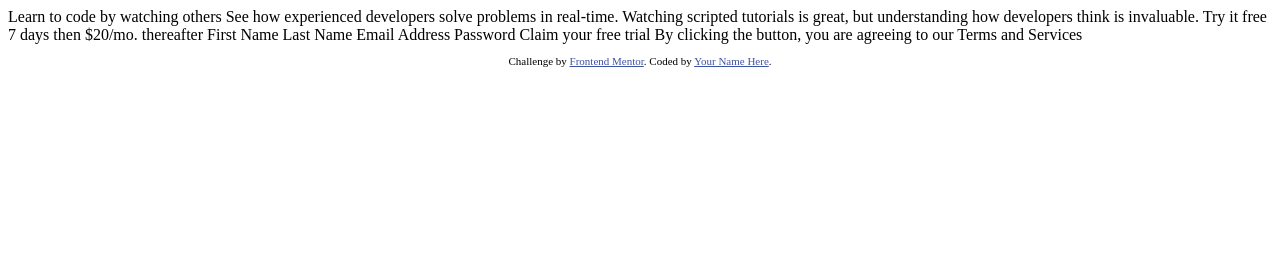
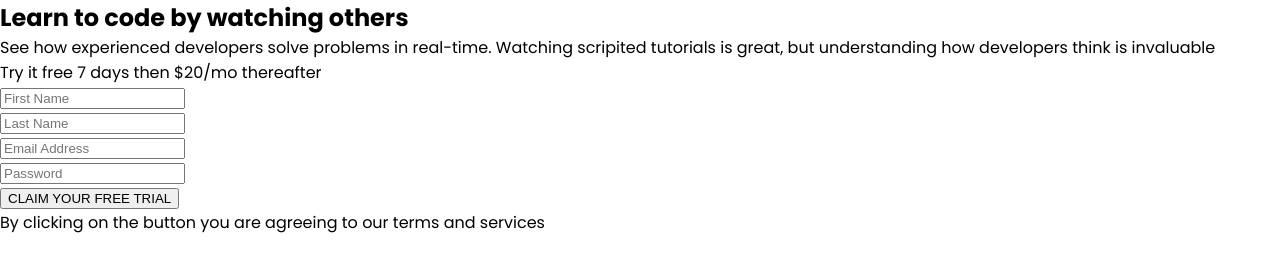
Before and after one commit to anderson-ca/signup-form, a plain HTML site: page index.html in a window 1280 px wide. Drawn offline with Linux system fonts and the light colour scheme.

Commit message:
set up basic layout

```diff
--- a/index.html
+++ b/index.html
@@ -1,43 +1,75 @@
 <!DOCTYPE html>
 <html lang="en">
   <head>
-  <meta charset="UTF-8">
-  <meta name="viewport" content="width=device-width, initial-scale=1.0"> <!-- displays site properly based on user's device -->
+    <meta charset="UTF-8" />
+    <meta name="viewport" content="width=device-width, initial-scale=1.0" />
+    <!-- displays site properly based on user's device -->
 
-  <link rel="icon" type="image/png" sizes="32x32" href="./images/favicon-32x32.png">
-  <link rel="stylesheet" href="./styles/style.css">
+    <link
+      rel="icon"
+      type="image/png"
+      sizes="32x32"
+      href="./images/favicon-32x32.png"
+    />
+    <link rel="stylesheet" href="./styles/style.css" />
 
     <title>Frontend Mentor | Intro component with sign up form</title>
 
     <!-- Feel free to remove these styles or customise in your own stylesheet 👍 -->
     <style>
-    .attribution { font-size: 11px; text-align: center; }
-    .attribution a { color: hsl(228, 45%, 44%); }
+      .attribution {
+        font-size: 11px;
+        text-align: center;
+      }
+      .attribution a {
+        color: hsl(228, 45%, 44%);
+      }
     </style>
   </head>
   <body>
-
-  Learn to code by watching others
-
-  See how experienced developers solve problems in real-time. Watching scripted tutorials is great,
-  but understanding how developers think is invaluable.
-
-  Try it free 7 days then $20/mo. thereafter
-
-  First Name
-  Last Name
-  Email Address
-  Password
-
-  Claim your free trial
-
-  By clicking the button, you are agreeing to our Terms and Services
-
-  <footer>
-    <p class="attribution">
-      Challenge by <a href="https://www.frontendmentor.io?ref=challenge" target="_blank">Frontend Mentor</a>.
-      Coded by <a href="#">Your Name Here</a>.
+    <div class="container">
+      <section>
+        <article>
+          <h2>Learn to code by watching others</h2>
+          <p>
+            See how experienced developers solve problems in real-time. Watching
+            scripited tutorials is great, but understanding how developers think
+            is invaluable
           </p>
-  </footer>
+        </article>
+      </section>
+      <section>
+        <article>
+          <p><span>Try it free 7 days</span> then $20/mo thereafter</p>
+        </article>
+        <form action="">
+          <ul>
+            <li>
+              <label for=""></label>
+              <input type="text" placeholder="First Name" />
+            </li>
+            <li>
+              <label for=""></label>
+              <input type="text" placeholder="Last Name" />
+            </li>
+            <li>
+              <label for=""></label>
+              <input type="email" placeholder="Email Address" />
+            </li>
+            <li>
+              <label for=""></label>
+              <input type="password" placeholder="Password" />
+            </li>
+            <li>
+              <button>CLAIM YOUR FREE TRIAL</button>
+            </li>
+          </ul>
+          <p>
+            By clicking on the button you are agreeing to our
+            <span>terms and services</span>
+          </p>
+        </form>
+      </section>
+    </div>
   </body>
 </html>
--- a/styles/style.css
+++ b/styles/style.css
@@ -0,0 +1,41 @@
+@import url("https://fonts.googleapis.com/css2?family=Poppins:wght@400;500;600;700&display=swap");
+
+:root {
+  /* typography */
+  --primary-font: "Poppins", sans-serif;
+  --font-size: 16px;
+  /* colors */
+  --primary-red: hsl(0, 100%, 74%);
+  --primary-green: hsl(154, 59%, 51%);
+  --accent-blue: hsl(248, 32%, 49%);
+  --neutral-dk-blue: hsl(249, 10%, 26%);
+  --neutral-greyish-blue: hsl(246, 25%, 77%);
+}
+
+*,
+*::before,
+*::after {
+  box-sizing: inherit;
+}
+
+html {
+  box-sizing: border-box;
+}
+
+body {
+  margin: 0;
+  padding: 0;
+  font-family: var(--primary-font);
+}
+
+h1,
+h2,
+h3,
+ul,
+li,
+p,
+a {
+  margin: 0;
+  padding: 0;
+  list-style: none;
+}
```
Lines whose indentation alone changed are shown as unchanged.
